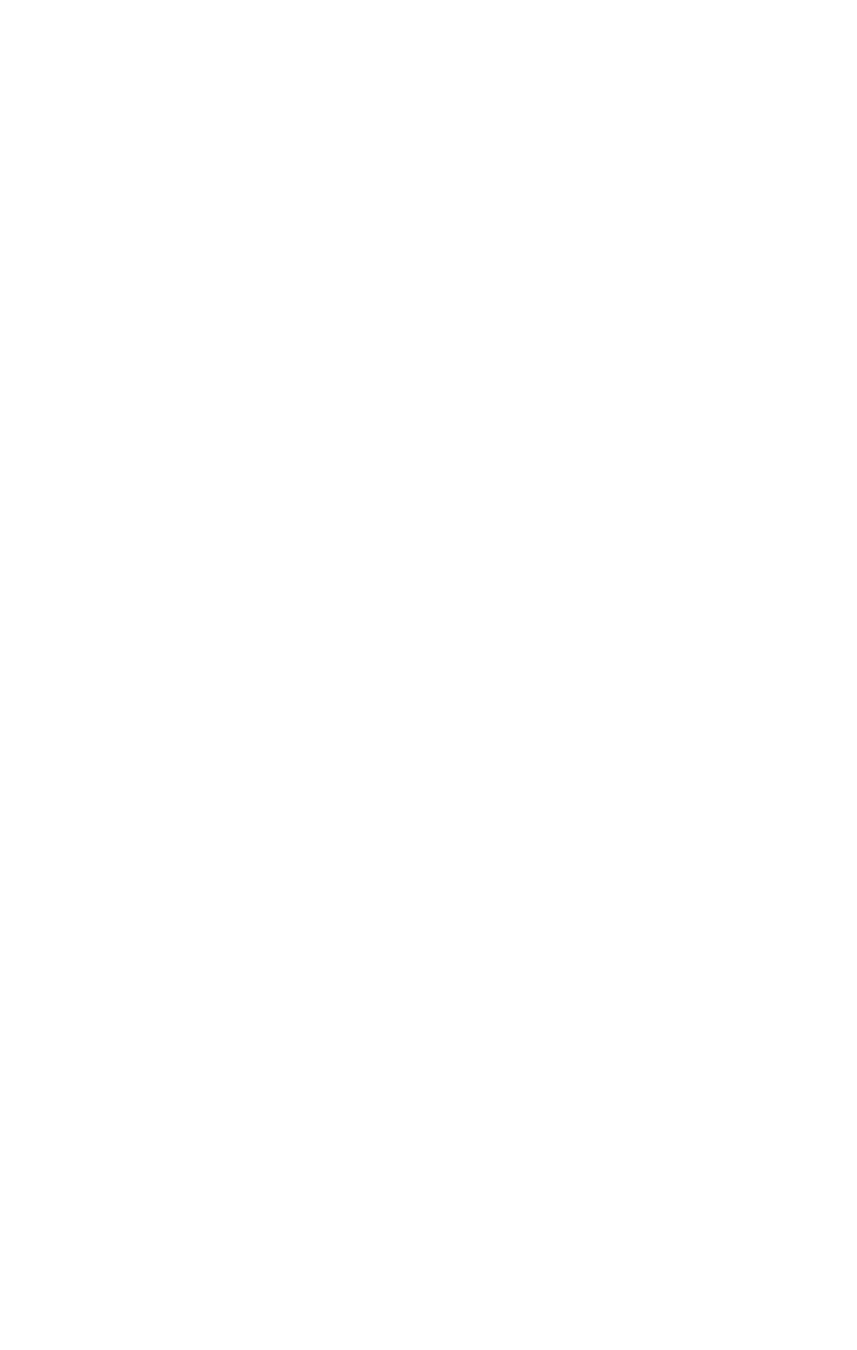
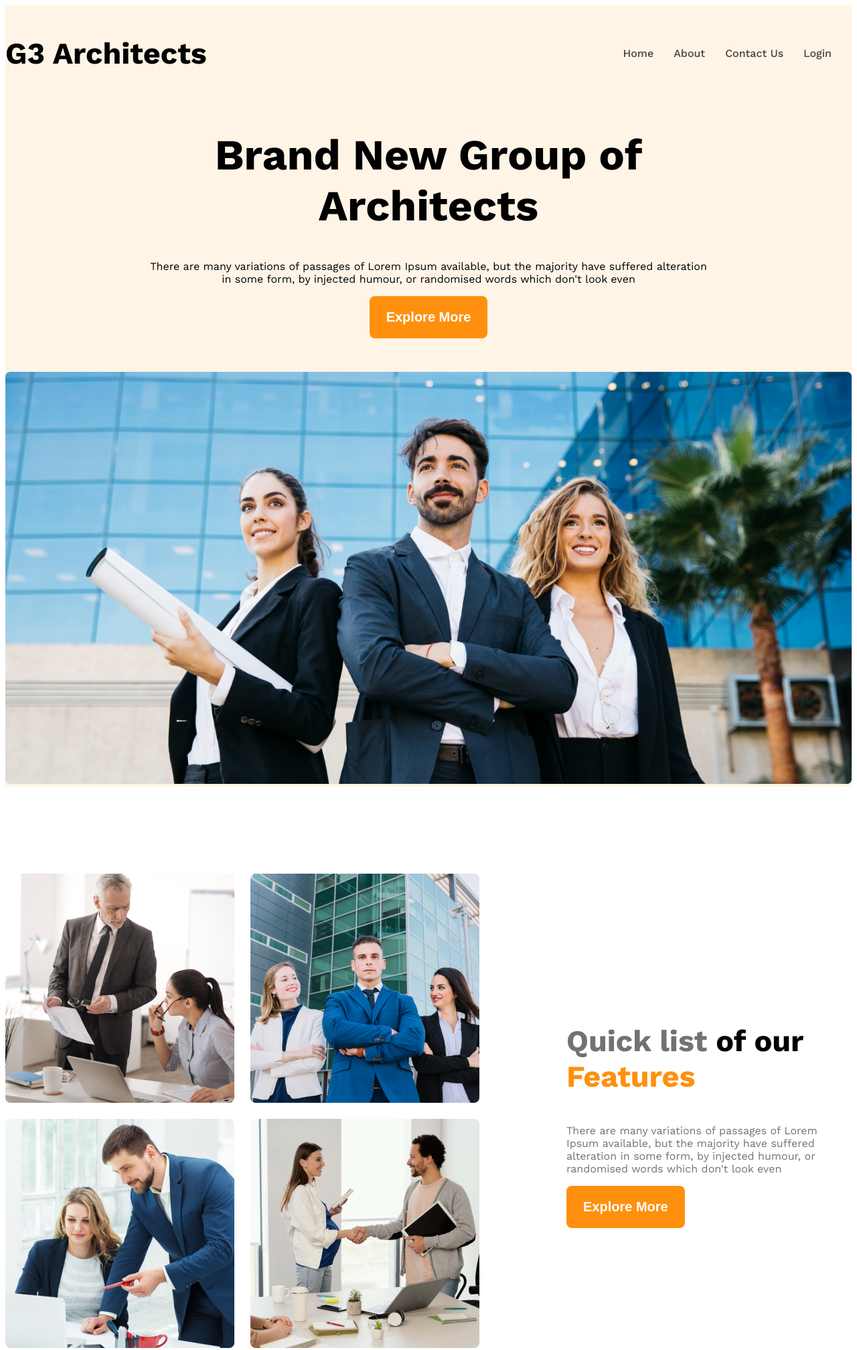
Before and after one commit to MdAbdulHannanShifat/g3-architect-website, a plain HTML site: page index.html in a window 1280 px wide. Shown: the top 2015 px of the page at 67% size. Before the commit the page ends 800 px from the top, so only its background shows below. Drawn offline with nearby package versions, Linux system fonts and the light colour scheme.

Commit message:
made team responsive and added fact structure

```diff
--- a/index.html
+++ b/index.html
@@ -6,11 +6,84 @@
     <title>G3 Architects</title>
     <link rel="stylesheet" href="styles/architects.css">
 </head>
-<body>
-    <header>
+<body class="work-sans-font">
+    <header class="bg-light">
+        <nav class="navbar display-flex">
+          <h3 class="brand">G3 Architects</h3>
+          <ul class="nav-links display-flex">
+
+            <li class="nav-item"><a href="" class="nav-link text-gray">Home</a></li>
+            <li class="nav-item"><a href="" class="nav-link text-gray">About</a></li>
+            <li class="nav-item"><a href="" class="nav-link text-gray">Contact Us</a></li>
+            <li class="nav-item"><a href="" class="nav-link text-gray">Login</a></li>
+
+
+          </ul>
+        </nav>
+        <div class="banner">
+            <div class="banner-content">
+                <h1 class="banner-title">Brand New
+                    Group of Architects
+                </h1>
+                <p class="banner-description">There are many variations of passages of Lorem Ipsum available, but the majority have suffered alteration in some form, by injected humour, or randomised words which don't look even</p>
+                <button class="btn-primary">Explore More</button>
+            </div>
+                <img class="banner-image" src="images/banner.png" alt="">
+
+        </div>
 
     </header>
     <main>
+        <section class="teams display-flex">
+            <div class="team-img-container">
+                <img src="images/team1.png" alt="two architect discussing about design">
+                <img src="images/team2.png" alt="two architect discussing about design">
+                <img src="images/team3.png" alt="two architect discussing about design">
+                <img src="images/team4.png" alt="two architect discussing about design">
+
+
+
+            </div>
+            <div class="our-features">
+                <h3 class="section-title"><span id="quick-list"class="text-light-gray" >Quick list</span> <span>of our</span> <span class="text-primary">Features</span></h3>
+                <p class="feature-description text-light-gray">There are many variations of passages of Lorem Ipsum available, but the majority have suffered alteration in some form, by injected humour, or randomised words which don't look even</p>
+                <button class="btn-primary">Explore More</button>
+            </div>
+
+        </section>
+        <section>
+            <h3 class="section-title">Some Facts</h3>
+            <p class="text-light-gray">There are many variations of passages of Lorem Ipsum available, but the majority have suffered alteration.</p>
+            <div class="facts-container">
+                <!-- .fact*4>img.fact-icon+h4.fact-number+h5.fact-name -->
+                <div class="fact">
+                    <img src="" alt="" class="fact-icon">
+                    <h4 class="fact-number"></h4>
+                    <h5 class="fact-name"></h5>
+                </div>
+                <div class="fact">
+                    <img src="" alt="" class="fact-icon">
+                    <h4 class="fact-number"></h4>
+                    <h5 class="fact-name"></h5>
+                </div>
+                <div class="fact">
+                    <img src="" alt="" class="fact-icon">
+                    <h4 class="fact-number"></h4>
+                    <h5 class="fact-name"></h5>
+                </div>
+                <div class="fact">
+                    <img src="" alt="" class="fact-icon">
+                    <h4 class="fact-number"></h4>
+                    <h5 class="fact-name"></h5>
+                </div>
+
+            </div>
+
+        </section>
+
+        <section class="some-facts">
+
+        </section>
 
     </main>
     <footer>
--- a/styles/architects.css
+++ b/styles/architects.css
@@ -0,0 +1,128 @@
+@import url('https://fonts.googleapis.com/css2?family=Work+Sans:ital,wght@0,100..900;1,100..900&display=swap');
+
+.work-sans-font {
+    font-family: "Work Sans", sans-serif;
+    font-optical-sizing: auto;
+    font-weight: 400;
+    font-style: normal;
+  }
+  /* shared styles */
+  .display-flex{
+    display: flex;
+  }
+  .text-primary{
+    color: #FF900E;
+  }
+  /* dark-02 */
+  .text-gray{
+    color: #424242;
+  }
+  /* dark-03 */
+  .text-light-gray{
+    color: #727272;
+
+  }
+  .bg-light{
+    background-color: rgba(255,144,14,0.1);
+  }
+  .btn-primary{
+    background-color: #FF900E;
+    color: white;
+    padding: 20px 25px;
+    font-size: 1.25rem;
+    font-weight: 600;
+    border-radius: 8px;
+    border: none;
+  }
+  main{
+    max-width: 1440px;
+    margin: 0 auto;
+  }
+  main > section{
+    margin-top: 130px;
+  }
+  .section-title{
+    font-size: 2.8rem;
+    font-weight: 700;
+  }
+  .our-features{
+    margin-left: 130px;
+    max-width: 530px;
+  }
+
+  /* header styles */
+
+  /* navbar related styles */
+  .navbar{
+    justify-content: space-between;
+    align-items: center;
+
+  }
+  .brand{
+    font-weight: 700;
+    font-size: 2.8rem;
+  }
+  .nav-item{
+    list-style: none;
+    margin-right: 30px;
+
+  }
+  .nav-link{
+    text-decoration: none;
+    font-weight: 500;
+  }
+  .navbar, .banner{
+    max-width: 1440px;
+    margin: 0 auto;
+  }
+  /* banner related styles */
+  .banner-content{
+    max-width: 850px;
+    margin: 0 auto;
+    text-align: center;
+    margin-bottom: 50px;
+}
+.banner-title{
+    font-weight: 700;
+    font-size: 4rem;
+}
+.banner-image{
+    width: 100%;
+}
+/* team and feature related styles */
+.teams{
+  align-items: center;
+
+}
+.team-img-container{
+  display: grid;
+  grid-template-columns: repeat(2,1fr);
+  gap: 24px;
+}
+
+}
+#quick-list{
+  font-weight: 500;
+}
+/* responsive media query */
+@media screen and (max-width: 576px) {
+  .navbar,.nav-links,.teams{
+    flex-direction: column;
+  }
+  .team-img-container{
+    grid-template-columns: repeat(1,1fr);
+  }
+  .our-features{
+    margin-left: 20px;
+  }
+
+}
+@media screen and (min-width:576px) and (max-width:992px) {
+  .teams{
+    flex-direction: 20px;
+  }
+  .our-features{
+    margin: 50px auto;
+  }
+
+}
```
